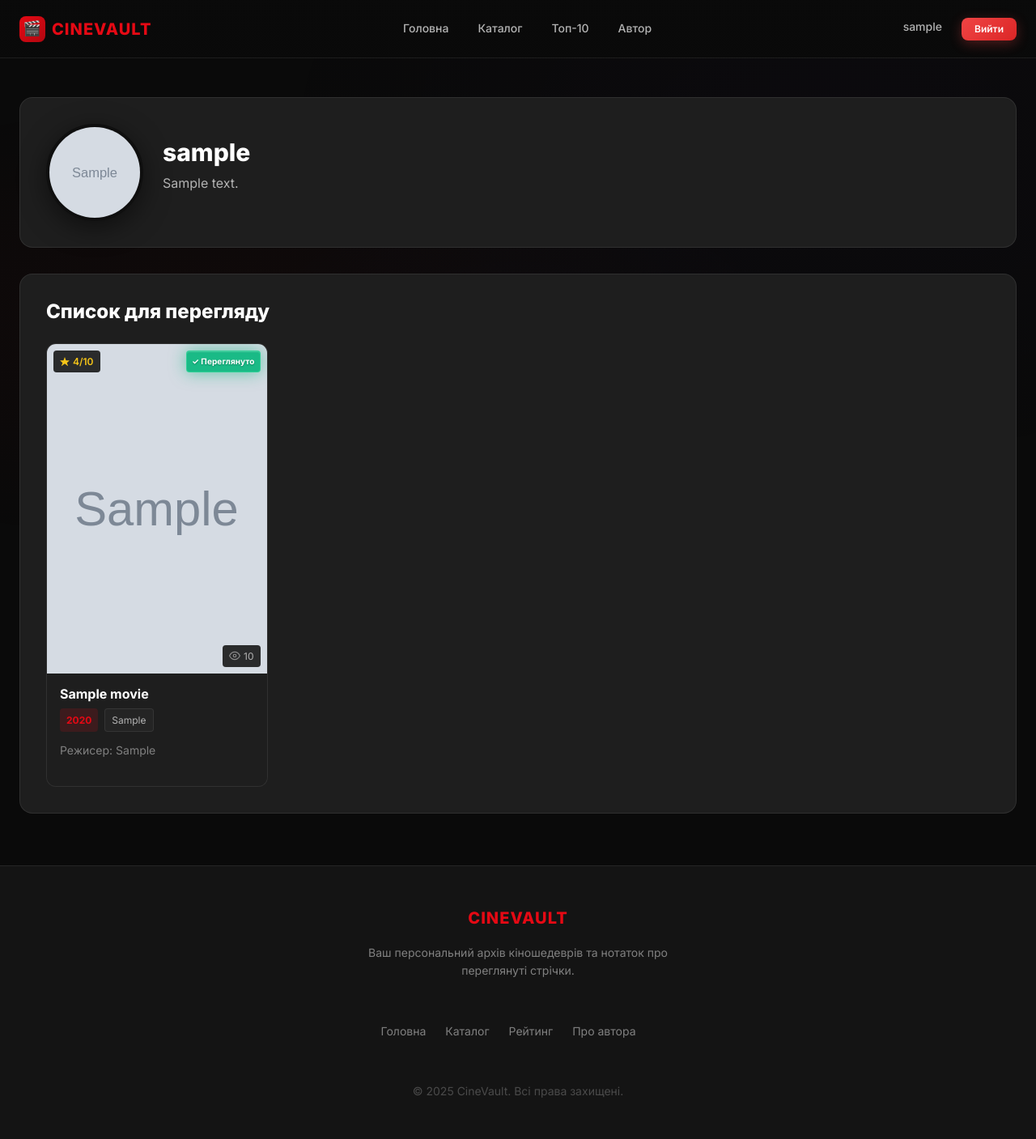
After one commit to VolodymyrMishchenko98/Django-project, a Django app: a page that uses templates/base.html in a window 1280 px wide. The commit adds this page. Shown: the whole page at 81% size. Run offline with Django 5.2, Linux system fonts and the light colour scheme; a user stored in the database is signed in; tables that the repository leaves empty hold one stand-in row (values such as "Sample post"); grey boxes marked "Sample" are stand-in pictures.

Commit message:
Adding a new function

```diff
--- a/movies/models.py
+++ b/movies/models.py
@@ -61,3 +61,16 @@ class Comment(models.Model):
 
     def __str__(self):
         return f'Коментар від {self.author.username} до {self.movie.title}'
+
+
+class Watchlist(models.Model):
+    user = models.ForeignKey(User, on_delete=models.CASCADE, related_name='watchlist')
+    movie = models.ForeignKey(Movie, on_delete=models.CASCADE, related_name='watchlist_entries')
+    added_at = models.DateTimeField(auto_now_add=True)
+
+    class Meta:
+        unique_together = ('user', 'movie')
+        ordering = ['-added_at']
+
+    def __str__(self):
+        return f'{self.user.username} — {self.movie.title}'
--- a/movies/urls.py
+++ b/movies/urls.py
@@ -10,8 +10,10 @@ urlpatterns = [
     path('movies/', views.movie_list, name='movie_list'),
     path('movies/add/', views.movie_add, name='movie_add'),
     path('movies/<int:pk>/', views.movie_detail, name='movie_detail'),
+    path('movies/<int:movie_id>/watchlist/toggle/', views.toggle_watchlist, name='toggle_watchlist'),
     path('movies/edit/<int:pk>/', views.movie_edit, name='movie_edit'),
     path('movies/delete/<int:pk>/', views.movie_delete, name='movie_delete'),
     path('movies/<int:movie_pk>/comment/<int:comment_pk>/delete/', views.delete_comment, name='delete_comment'),
     path('movies/top/', views.movies_top, name='movies_top'),
+    path('profile/<str:username>/', views.profile_view, name='profile'),
 ]
--- a/movies/views.py
+++ b/movies/views.py
@@ -4,7 +4,7 @@ from django.contrib.auth import login, logout
 from django.contrib.auth.decorators import login_required
 from django.db.models import Q
 from django.contrib.auth.models import User
-from .models import Profile, Movie, Comment
+from .models import Profile, Movie, Comment, Watchlist
 from .forms import MovieForm, CommentForm, RegisterForm, LoginForm
 
 
@@ -79,6 +79,12 @@ def movie_list(request):
     elif sort_option == 'year_desc':
         movies = movies.order_by('-year')
 
+    watchlist_movie_ids = set()
+    if request.user.is_authenticated:
+        watchlist_movie_ids = set(
+            Watchlist.objects.filter(user=request.user).values_list('movie_id', flat=True)
+        )
+
     context = {
         'movies': movies,
         'genres': sorted(genres),
@@ -86,6 +92,7 @@ def movie_list(request):
         'genre_filter': genre_filter,
         'sort_option': sort_option,
         'total_found': movies.count(),
+        'watchlist_movie_ids': watchlist_movie_ids,
     }
     return render(request, 'movies.html', context)
 
@@ -96,6 +103,10 @@ def movie_detail(request, pk):
         movie.increment_views()
 
     comments = movie.comments.all().select_related('author')
+
+    is_in_watchlist = False
+    if request.user.is_authenticated:
+        is_in_watchlist = Watchlist.objects.filter(user=request.user, movie=movie).exists()
 
     if request.method == 'POST':
         if not request.user.is_authenticated:
@@ -111,7 +122,7 @@ def movie_detail(request, pk):
             return redirect('movie_detail', pk=movie.pk)
     else:
         comment_form = CommentForm()
-    return render(request, 'movie_detail.html', {'movie': movie, 'comments': comments, 'comment_form': comment_form})
+    return render(request, 'movie_detail.html', {'movie': movie, 'comments': comments, 'comment_form': comment_form, 'is_in_watchlist': is_in_watchlist})
 
 
 @login_required
@@ -166,3 +177,27 @@ def delete_comment(request, movie_pk, comment_pk):
 def movies_top(request):
     movies = Movie.objects.all().order_by('-rating', '-year')[:10]
     return render(request, 'movies_top.html', {'movies': movies})
+
+
+@login_required
+def toggle_watchlist(request, movie_id):
+    movie = get_object_or_404(Movie, pk=movie_id)
+    entry = Watchlist.objects.filter(user=request.user, movie=movie)
+    if entry.exists():
+        entry.delete()
+        messages.success(request, f'«{movie.title}» прибрано зі списку для перегляду.')
+    else:
+        Watchlist.objects.create(user=request.user, movie=movie)
+        messages.success(request, f'«{movie.title}» додано до списку для перегляду.')
+    return redirect(request.META.get('HTTP_REFERER', 'movie_list'))
+
+
+def profile_view(request, username):
+    profile_user = get_object_or_404(User, username=username)
+    get_or_create_profile(profile_user)
+    watchlist = Watchlist.objects.filter(user=profile_user).select_related('movie')
+    context = {
+        'profile_user': profile_user,
+        'watchlist': watchlist,
+    }
+    return render(request, 'profile.html', context)
--- a/static/css/style.css
+++ b/static/css/style.css
@@ -642,6 +642,43 @@ img {
   flex-wrap: wrap;
 }
 
+.profile-link {
+  font-size: var(--text-sm);
+  color: var(--text-secondary);
+  text-decoration: none;
+  font-weight: 500;
+  transition: color var(--transition-fast);
+  margin-right: var(--space-3);
+}
+
+.profile-link:hover {
+  color: var(--primary);
+}
+
+.btn-watchlist {
+  background: linear-gradient(135deg, var(--accent-purple) 0%, #5b21b6 100%);
+  color: var(--text-primary);
+  box-shadow: 0 4px 15px rgba(123, 47, 242, 0.4);
+}
+
+.btn-watchlist:hover {
+  background: linear-gradient(135deg, #9333ea 0%, var(--accent-purple) 100%);
+  box-shadow: 0 6px 20px rgba(123, 47, 242, 0.5);
+  transform: translateY(-2px);
+}
+
+.btn-watchlist-added {
+  background: linear-gradient(135deg, var(--success) 0%, #059669 100%);
+  color: var(--text-primary);
+  box-shadow: 0 4px 15px rgba(70, 211, 105, 0.4);
+}
+
+.btn-watchlist-added:hover {
+  background: linear-gradient(135deg, #4ade80 0%, var(--success) 100%);
+  box-shadow: 0 6px 20px rgba(70, 211, 105, 0.5);
+  transform: translateY(-2px);
+}
+
 /* ============================================
    CARDS
    ============================================ */
@@ -1657,6 +1694,85 @@ img {
   gap: var(--space-5);
 }
 
+/* ============================================
+   PROFILE PAGE
+   ============================================ */
+
+.profile-page {
+  max-width: var(--container-max);
+  margin: 0 auto;
+}
+
+.profile-header {
+  display: flex;
+  align-items: center;
+  gap: var(--space-6);
+  background: var(--bg-card);
+  border: 1px solid var(--border-subtle);
+  border-radius: var(--border-radius-xl);
+  padding: var(--space-8);
+  margin-bottom: var(--space-8);
+}
+
+.profile-avatar {
+  width: 120px;
+  height: 120px;
+  border-radius: var(--border-radius-full);
+  overflow: hidden;
+  flex-shrink: 0;
+  box-shadow: var(--shadow-lg);
+  border: 4px solid var(--bg-deep);
+}
+
+.profile-avatar img {
+  width: 100%;
+  height: 100%;
+  object-fit: cover;
+  display: block;
+}
+
+.profile-avatar-placeholder {
+  width: 100%;
+  height: 100%;
+  display: flex;
+  align-items: center;
+  justify-content: center;
+  font-size: var(--text-3xl);
+  font-weight: 700;
+  color: var(--text-primary);
+}
+
+.profile-info {
+  flex: 1;
+}
+
+.profile-name {
+  font-size: var(--text-3xl);
+  font-weight: 800;
+  margin-bottom: var(--space-2);
+  color: var(--text-primary);
+}
+
+.profile-bio {
+  font-size: var(--text-base);
+  color: var(--text-secondary);
+  line-height: 1.6;
+}
+
+.profile-section {
+  background: var(--bg-card);
+  border: 1px solid var(--border-subtle);
+  border-radius: var(--border-radius-xl);
+  padding: var(--space-8);
+}
+
+.profile-section-title {
+  font-size: var(--text-2xl);
+  font-weight: 800;
+  margin-bottom: var(--space-6);
+  color: var(--text-primary);
+}
+
 .form-group {
   display: flex;
   flex-direction: column;
--- a/templates/base.html
+++ b/templates/base.html
@@ -57,7 +57,7 @@
 
         <div class="btn-group">
           {% if user.is_authenticated %}
-            <span style="font-size: var(--text-sm); color: var(--text-secondary); margin-right: var(--space-3);">{{ user.username }}</span>
+            <a href="{% url 'profile' user.username %}" class="profile-link">{{ user.username }}</a>
             <form method="post" action="{% url 'logout' %}" style="display: inline;">{% csrf_token %}
               <button type="submit" class="btn btn-danger btn-sm">Вийти</button>
             </form>
--- a/templates/movies.html
+++ b/templates/movies.html
@@ -237,6 +237,12 @@
           >
             Видалити
           </a>
+          <a
+            href="{% url 'toggle_watchlist' movie.pk %}"
+            class="btn {% if movie.pk in watchlist_movie_ids %}btn-watchlist-added{% else %}btn-watchlist{% endif %} btn-sm"
+          >
+            {% if movie.pk in watchlist_movie_ids %}Прибрати{% else %}Додати{% endif %}
+          </a>
           {% endif %}
         </div>
       </div>
--- /dev/null
+++ b/templates/profile.html
@@ -0,0 +1,108 @@
+{% extends 'base.html' %}
+{% block title %}{{ profile_user.username }}{% endblock %}
+{% block content %}
+<div class="profile-page">
+  <div class="profile-header">
+    <div class="profile-avatar">
+      {% if profile_user.profile.avatar %}
+      <img src="{{ profile_user.profile.avatar.url }}" alt="Аватар {{ profile_user.username }}" />
+      {% else %}
+      <div class="profile-avatar-placeholder" style="background-color: {{ profile_user.profile.avatar_color }}">
+        <span>{{ profile_user.profile.get_initials }}</span>
+      </div>
+      {% endif %}
+    </div>
+    <div class="profile-info">
+      <h1 class="profile-name">{{ profile_user.username }}</h1>
+      <p class="profile-bio">{{ profile_user.profile.bio|default:"Біографія відсутня" }}</p>
+    </div>
+  </div>
+
+  <div class="profile-section">
+    <h2 class="profile-section-title">Список для перегляду</h2>
+    {% if watchlist %}
+    <div class="movies-grid">
+      {% for item in watchlist %}
+      <article class="movie-card">
+        <div class="movie-poster">
+          {% if item.movie.poster %}
+          <img src="{{ item.movie.poster.url }}" alt="Постер фільму {{ item.movie.title }}" />
+          {% else %}
+          <div class="movie-poster-placeholder">
+            <span>🎬</span>
+          </div>
+          {% endif %}
+          <div class="movie-badges">
+            <div class="badge badge-rating">
+              <svg width="12" height="12" viewBox="0 0 24 24" fill="currentColor">
+                <polygon
+                  points="12 2 15.09 10.26 23.77 10.26 17.39 16.52 20.48 24.78 12 18.52 3.52 24.78 6.61 16.52 0.23 10.26 8.91 10.26"
+                />
+              </svg>
+              {% if item.movie.rating is not None %}
+                {{ item.movie.rating }}/10
+              {% else %}
+                —/10
+              {% endif %}
+            </div>
+            {% if item.movie.watched %}
+            <div class="badge badge-watched">✓ Переглянуто</div>
+            {% else %}
+            <div class="badge badge-unwatched">✕ Не переглянуто</div>
+            {% endif %}
+          </div>
+          <div class="movie-views">
+            <svg width="14" height="14" viewBox="0 0 24 24" fill="none" stroke="currentColor" stroke-width="2">
+              <path d="M1 12s4-8 11-8 11 8 11 8-4 8-11 8-11-8-11-8z" />
+              <circle cx="12" cy="12" r="3" />
+            </svg>
+            {{ item.movie.views }}
+          </div>
+          <div class="movie-actions-overlay">
+            <a href="{% url 'movie_detail' item.movie.pk %}" class="btn btn-secondary btn-sm">
+              Деталі
+            </a>
+            {% if user.is_authenticated and user == profile_user %}
+            <a href="{% url 'toggle_watchlist' item.movie.pk %}" class="btn btn-watchlist-added btn-sm">
+              Прибрати зі списку
+            </a>
+            {% endif %}
+          </div>
+        </div>
+        <div class="movie-card-info">
+          <h2 class="movie-card-title">
+            <a href="{% url 'movie_detail' item.movie.pk %}">{{ item.movie.title }}</a>
+          </h2>
+          <div class="movie-card-meta">
+            <span class="movie-year-badge">{{ item.movie.year }}</span>
+            <span class="movie-genre-badge">{{ item.movie.genre }}</span>
+          </div>
+          <p class="movie-director">Режисер: {{ item.movie.director }}</p>
+        </div>
+      </article>
+      {% endfor %}
+    </div>
+    {% else %}
+    <div class="empty-state">
+      <div class="empty-state-icon">📋</div>
+      <h3 class="empty-state-title">Список порожній</h3>
+      <p class="empty-state-text">
+        {% if user.is_authenticated and user == profile_user %}
+        Ви ще не додали фільми до списку для перегляду.
+        {% else %}
+        Цей користувач ще не додав фільми до списку для перегляду.
+        {% endif %}
+      </p>
+      {% if user.is_authenticated and user == profile_user %}
+      <a href="{% url 'movie_list' %}" class="btn btn-primary btn-lg">
+        <svg width="16" height="16" viewBox="0 0 24 24" fill="none" stroke="currentColor" stroke-width="2">
+          <path d="M12 5v14M5 12h14" />
+        </svg>
+        Перейти до каталогу
+      </a>
+      {% endif %}
+    </div>
+    {% endif %}
+  </div>
+</div>
+{% endblock %}
```
Also changed, not shown: movies/admin.py (+9 -1 lines), templates/movie_detail.html (+15 -0 lines), movies/migrations/0006_watchlist.py (added).
